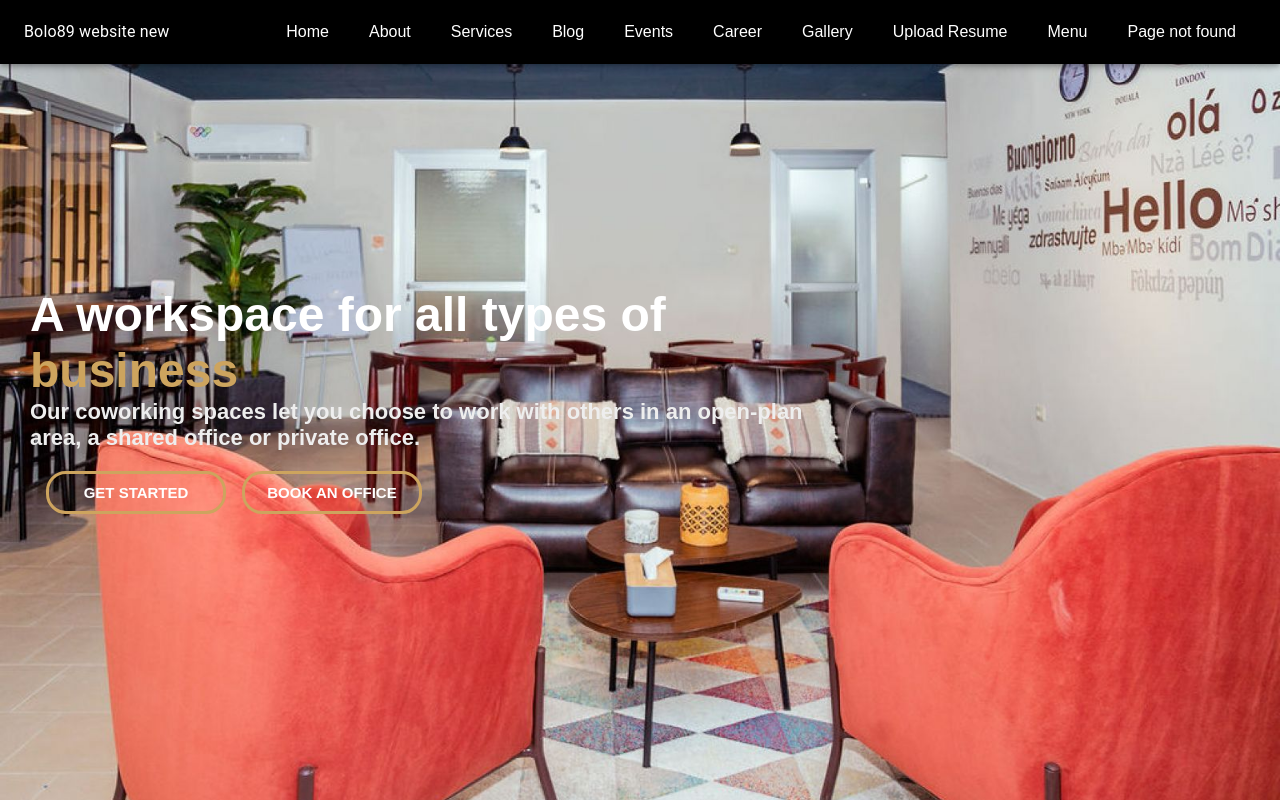
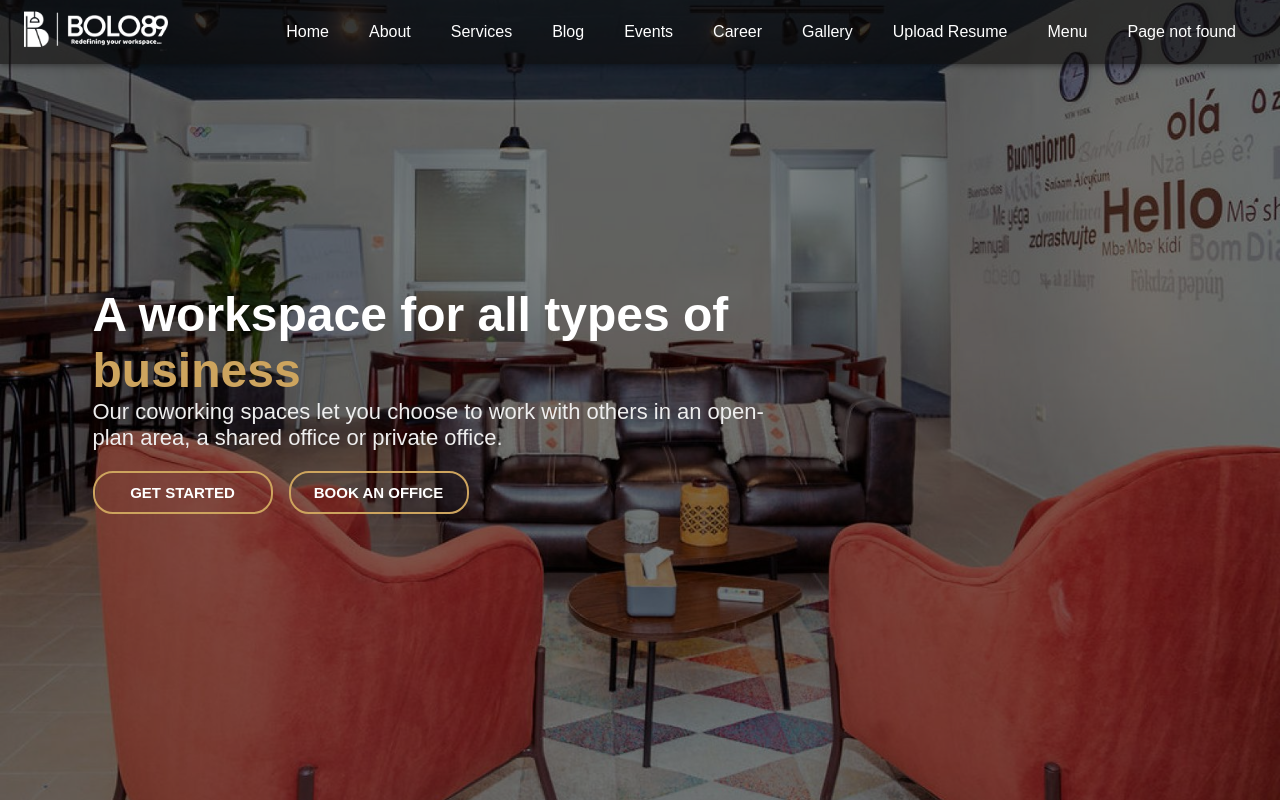
Before and after one commit to Ngufor-emmanuella/bolo89-new, a React (Create React App) app: page / in a window 1280 px wide. Built offline with nearby package versions, Linux system fonts and the light colour scheme; the HTML template or start-up script is replaced by a standard one.

Commit message:
Add icons and menu bar

```diff
--- a/src/components/Header.js
+++ b/src/components/Header.js
@@ -3,6 +3,7 @@ import { Box, AppBar, Typography,Toolbar, IconButton, Drawer } from '@mui/materi
 import { Link }from 'react-router-dom';
 import './../styles/Header.css';
 import MenuIcon from '@mui/icons-material/Menu';
+import Log from '../images/bolo-white.png';
 
 const Header = () => {
   const [mobileOpen, setMobileOpen] = useState(false)
@@ -15,7 +16,9 @@ const Header = () => {
   const drawer = (
     <Box onClick={handleDrawerToggle} sx={{ textAlign: 'center'}}>
                 <Typography color={"white"} varient="h5" component="div" sx={{ flexGrow: 1}}>
-            Bolo89 website new
+                <Link to={"/"}>
+                  <img src={Log} alt="logo" height={"40"} />
+                </Link>
             </Typography>
 
             {/* <Box sx={ {display: { xs: "none", sm: "block" }} } > */}
@@ -60,17 +63,22 @@ const Header = () => {
   return (
     <div>
       <Box>
-        <AppBar component={"nav"} sx={{ bgcolor: "black"}}>
+        <AppBar component={"nav"} sx={{ bgcolor: "rgba(12, 11, 9, 0.6);", borderBottom: "rgba(12, 11, 9, 0.6);", width: '100%'}}>
           <Toolbar>
-            <IconButton color="#fff" aria-label="open drawer" edge="start" sx={{
-              mr:5, display: { sm: "none"},
-            }}>
+
+          <Typography color={"white"} varient="h5" component="div" sx={{ flexGrow: 1}}>
+            <Link to={"/"}>
+             <img src={Log} alt="logo" height={"40"} />
+           </Link>
+          </Typography>
+
+            <IconButton InputLabelProps={{ className: "menu-icon"}} aria-label="open drawer" edge="start" sx={{
+              ml:2, display: { sm: "none"},
+            }}
+            onClick={handleDrawerToggle}
+            >
               <MenuIcon />
-
             </IconButton>
-          <Typography color={"white"} varient="h5" component="div" sx={{ flexGrow: 1}}>
-            Bolo89 website new
-            </Typography>
 
             <Box sx={ {display: { xs: "none", sm: "block" }} } >
               <ul className="navigation-menu">
--- a/src/pages/About.js
+++ b/src/pages/About.js
@@ -2,6 +2,7 @@ import React from 'react'
 import Layout from './../components/Layout';
 import Growimage from '../images/office1.jpg';
 import '../styles/About.css';
+import CheckCircleOutlineIcon from '@mui/icons-material/CheckCircleOutline';
 
 const About = () => {
   return (
@@ -62,10 +63,10 @@ const About = () => {
                 advocate for your business success.
               </p>
               <ul>
-                <li><i class="bi bi-check-circle"></i> Complimentary Coffee, Tea and Water</li>
-                <li><i class="bi bi-check-circle"></i> Boutique, hotel lobby-like lounge area.</li>
-                <li><i class="bi bi-check-circle"></i> Fully furnished reception areas.</li>
-                <li><i class="bi bi-check-circle"></i>  Complimentary High Speed Internet</li>
+                <li><CheckCircleOutlineIcon style={{ color: '#cda45e', fontSize: '2rem', position: 'relative', top: '0.5rem'}} /> Complimentary Coffee, Tea and Water</li>
+                <li> <CheckCircleOutlineIcon style={{ color: '#cda45e', fontSize: '2rem', position: 'relative', top: '0.5rem'}} /> Boutique, hotel lobby-like lounge area.</li>
+                <li> <CheckCircleOutlineIcon style={{ color: '#cda45e', fontSize: '2rem', position: 'relative', top: '0.5rem' }} /> Fully furnished reception areas.</li>
+                <li><CheckCircleOutlineIcon style={{ color: '#cda45e', fontSize: '2rem', position: 'relative', top: '0.5rem' }}  /> Complimentary High Speed Internet</li>
               </ul>
             </div>
           </div>
@@ -79,9 +80,9 @@ const About = () => {
                 your work day or critical meetings.
               </p>
               <ul>
-                <li><i class="bi bi-check-circle"></i> Backup Generator.</li>
-                <li><i class="bi bi-check-circle"></i> 24/7 Member Access.</li>
-                <li><i class="bi bi-check-circle"></i> Security Guard on Duty 24/7 and water reservoir.</li>
+                <li><CheckCircleOutlineIcon style={{ color: '#cda45e', fontSize: '2rem', position: 'relative', top: '0.5rem' }} /> Backup Generator.</li>
+                <li><CheckCircleOutlineIcon style={{ color: '#cda45e', fontSize: '2rem', position: 'relative', top: '0.5rem' }} /> 24/7 Member Access.</li>
+                <li><CheckCircleOutlineIcon style={{ color: '#cda45e', fontSize: '2rem', position: 'relative', top: '0.5rem' }} /> Security Guard on Duty 24/7 and water reservoir.</li>
             </ul>
             </div>
             </div>
@@ -95,9 +96,9 @@ const About = () => {
                   of all we do. It’s the little things that make all the difference!
                 </p>
                 <ul>
-                  <li><i class="bi bi-check-circle"></i> Free Access to Events.</li>
-                  <li><i class="bi bi-check-circle"></i> Conference Room Hours Included.</li>
-                  <li><i class="bi bi-check-circle"></i> Discounted Space Rentals.</li>
+                  <li> <CheckCircleOutlineIcon style={{ color: '#cda45e', fontSize: '2rem', position: 'relative', top: '0.5rem' }} /> Free Access to Events.</li>
+                  <li><CheckCircleOutlineIcon style={{ color: '#cda45e', fontSize: '2rem',  position: 'relative', top: '0.5rem' }} /> Conference Room Hours Included.</li>
+                  <li><CheckCircleOutlineIcon style={{ color: '#cda45e', fontSize: '2rem',  position: 'relative', top: '0.5rem' }} /> Discounted Space Rentals.</li>
                 </ul>
             </div>
           </div>
--- a/src/pages/Home.js
+++ b/src/pages/Home.js
@@ -17,7 +17,7 @@ const Home = () => {
             <Link to="/about">
               <button>GET STARTED</button>
             </Link>
-            <Link to="/menu">
+            <Link to="/menu"  className="secButton" >
               <button>BOOK AN OFFICE</button>
             </Link>
           </div>
--- a/src/styles/About.css
+++ b/src/styles/About.css
@@ -135,6 +135,10 @@ h3 {
   padding: 0;
 }
 
+.box ul li {
+
+}
+
 .first-row {
   background-color: #fff;
   border: 3px solid #efefef;
--- a/src/styles/Header.css
+++ b/src/styles/Header.css
@@ -13,3 +13,11 @@
   text-decoration: none;
   color: #fff;
 }
+
+.navigation-menu li a:hover {
+  color:  #cda45e;
+}
+
+.MuiSvgIcon-root {
+  color: #fff;
+}
--- a/src/styles/Home.css
+++ b/src/styles/Home.css
@@ -7,11 +7,25 @@
   background-position: center;
   background-repeat: no-repeat;
   background-size: cover;
+  position: relative;
+}
+
+.home::before {
+  content: "";
+  position: absolute;
+  top: 0;
+  left: 0;
+  width: 100%;
+  height: 100%;
+  background-color: rgba(0, 0, 0, 0.5);
+  z-index: 1;
 }
 
 .headerContainer {
   width: auto;
   margin-left: 30px;
+  position: relative;
+  z-index: 5;
 }
 
 .home .headerContainer h1 {
@@ -23,6 +37,7 @@
   line-height: 56px;
   color: #fff;
   width: 65%;
+  margin-left: 5%;
 }
 
 .home .headerContainer span {
@@ -33,16 +48,17 @@
 .home .headerContainer h2 {
   margin-bottom: 10px 0 0 0;
   font-size: 22px;
-  /* font-weight: lighter; */
+  font-weight: lighter;
   color: #eee;
-  width: 65%;
+  width: 55%;
+  margin-left: 5%;
 }
 
 .headerContainer button {
   background: none;
   margin-top: 20px;
-  margin-left: 1rem;
-  border: 3px solid #cda45e;
+  /* margin-rem; */
+  border: 2px solid #cda45e;
   border-radius: 20px;
   cursor: pointer;
   height: 43px;
@@ -51,6 +67,20 @@
   color: white;
   font-size: 15px;
   font-weight: 700;
+  margin-left: 5%;
+}
+
+.headerContainer button:hover {
+  color:  #cda45e;
+}
+
+.secButton {
+  color: red;
+ margin-right: 5rem;
+}
+
+.secButton button {
+  margin-left: 1rem;
 }
 
 .headerContainer button:hover {
```
Also changed, not shown: src/images/bolo-white.png (added).
